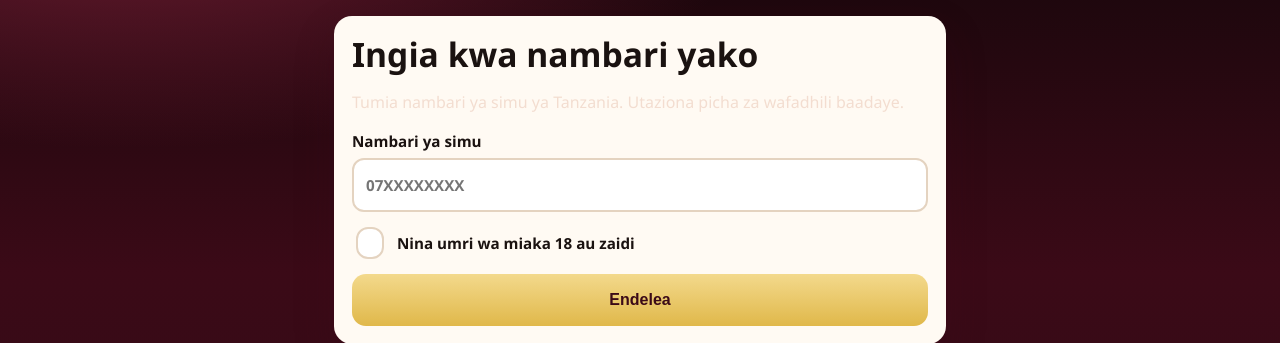
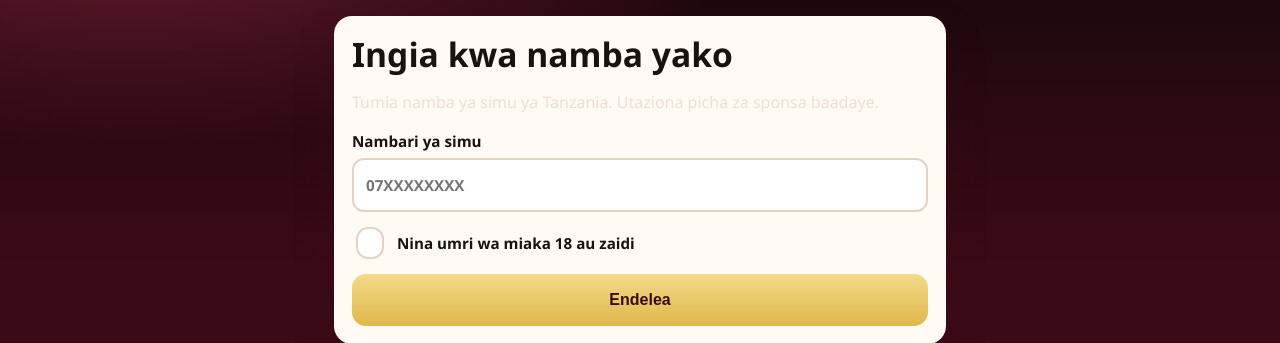
Before and after one commit to kengodhil/sponsa, a Django app: page /join/lady/ in a window 1280 px wide. Shown: the part 47-390 px from the top of the page. Run offline with Django 5.2, Linux system fonts and the light colour scheme.

Commit message:
Update Swahili: nambari to namba, wafadhili/mfadhili to sponsa

```diff
--- a/frontend/templates/accounts/join.html
+++ b/frontend/templates/accounts/join.html
@@ -3,10 +3,10 @@
 {% block content %}
 <section class="card">
   {% if join_role == 'lady' %}
-    <h1>Ingia kwa nambari yako</h1>
-    <p class="lead">Tumia nambari ya simu ya Tanzania. Utaziona picha za wafadhili baadaye.</p>
+    <h1>Ingia kwa namba yako</h1>
+    <p class="lead">Tumia namba ya simu ya Tanzania. Utaziona picha za sponsa baadaye.</p>
   {% else %}
-    <h1>Jiunge kama mfadhili</h1>
+    <h1>Jiunge kama sponsa</h1>
     <p class="lead">Unda akaunti, ongeza picha na wasifu, kisha lipa ili uonekane.</p>
   {% endif %}
   <form method="post" class="stack">
```
